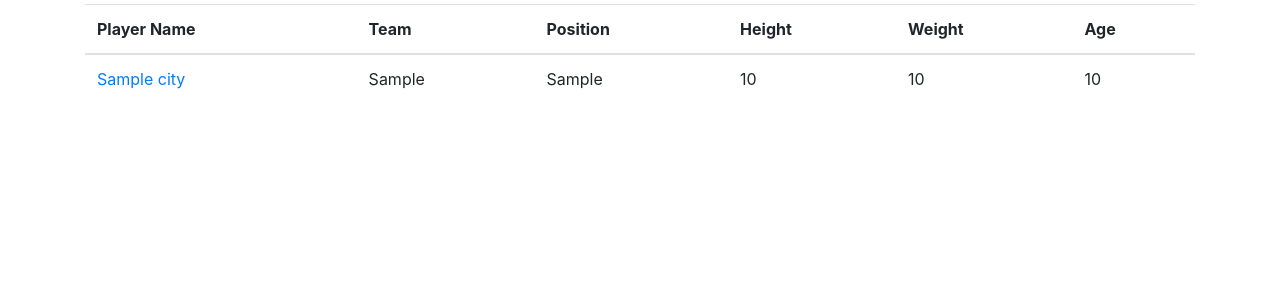
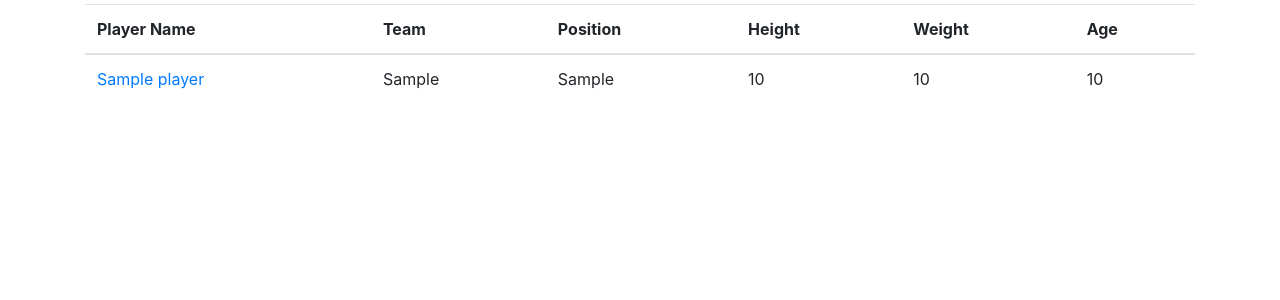
Before and after one commit to meahesachin/webappfinal, a Flask app: template app/templates/index.html in a window 1280 px wide. Shown: the part 56-356 px from the top of the page. Run offline with Flask 2, Linux system fonts and the light colour scheme; the template is opened without the code that fills it: most values are stand-ins (such as "Sample title", 1, 10 or a date in 2020); some libraries are stand-ins or nearby versions.

Commit message:
Fix: Corrected runtime errors with table name, missed renames and dealing with a blank column in the source db.

```diff
--- a/app/app.py
+++ b/app/app.py
@@ -20,7 +20,7 @@ mysql.init_app(app)
 def index():
     user = {'username': 'players Project'}
     cursor = mysql.get_db().cursor()
-    cursor.execute('SELECT * FROM tblplayersImport')
+    cursor.execute('SELECT * FROM tblPlayersImport')
     result = cursor.fetchall()
     return render_template('index.html', title='Home', user=user, players=result)
 
@@ -28,7 +28,7 @@ def index():
 @app.route('/view/<int:player_id>', methods=['GET'])
 def record_view(player_id):
     cursor = mysql.get_db().cursor()
-    cursor.execute('SELECT * FROM tblplayersImport WHERE id=%s', player_id)
+    cursor.execute('SELECT * FROM tblPlayersImport WHERE id=%s', player_id)
     result = cursor.fetchall()
     return render_template('view.html', title='View Form', player=result[0])
 
@@ -36,7 +36,7 @@ def record_view(player_id):
 @app.route('/edit/<int:player_id>', methods=['GET'])
 def form_edit_get(player_id):
     cursor = mysql.get_db().cursor()
-    cursor.execute('SELECT * FROM tblplayersImport WHERE id=%s', player_id)
+    cursor.execute('SELECT * FROM tblPlayersImport WHERE id=%s', player_id)
     result = cursor.fetchall()
     return render_template('edit.html', title='Edit Form', player=result[0])
 
@@ -47,7 +47,7 @@ def form_update_post(player_id):
     inputData = (request.form.get('fldName'), request.form.get('fldTeam'), request.form.get('fldPosition'),
                  request.form.get('fldHeight'), request.form.get('fldWeight'),
                  request.form.get('fldAge'), player_id)
-    sql_update_query = """UPDATE tblplayersImport t SET t.fldName = %s, t.fldTeam = %s, t.fldPosition = %s, t.fldHeight
+    sql_update_query = """UPDATE tblPlayersImport t SET t.fldName = %s, t.fldTeam = %s, t.fldPosition = %s, t.fldHeight
     = %s, t.fldWeight = %s, t.fldAge = %s WHERE t.id = %s """
     cursor.execute(sql_update_query, inputData)
     mysql.get_db().commit()
@@ -65,7 +65,7 @@ def form_insert_post():
     inputData = (request.form.get('fldName'), request.form.get('fldTeam'), request.form.get('fldPosition'),
                  request.form.get('fldHeight'), request.form.get('fldWeight'),
                  request.form.get('fldAge'))
-    sql_insert_query = """INSERT INTO tblplayersImport (fldName,fldTeam,fldPosition,fldHeight,fldWeight,fldAge)
+    sql_insert_query = """INSERT INTO tblPlayersImport (fldName,fldTeam,fldPosition,fldHeight,fldWeight,fldAge)
     VALUES (%s, %s,%s, %s,%s, %s) """
     cursor.execute(sql_insert_query, inputData)
     mysql.get_db().commit()
@@ -75,7 +75,7 @@ def form_insert_post():
 @app.route('/delete/<int:player_id>', methods=['POST'])
 def form_delete_post(player_id):
     cursor = mysql.get_db().cursor()
-    sql_delete_query = """DELETE FROM tblplayersImport WHERE id = %s """
+    sql_delete_query = """DELETE FROM tblPlayersImport WHERE id = %s """
     cursor.execute(sql_delete_query, player_id)
     mysql.get_db().commit()
     return redirect("/", code=302)
@@ -84,7 +84,7 @@ def form_delete_post(player_id):
 @app.route('/api/v1/players', methods=['GET'])
 def api_browse() -> str:
     cursor = mysql.get_db().cursor()
-    cursor.execute('SELECT * FROM tblplayersImport')
+    cursor.execute('SELECT * FROM tblPlayersImport')
     result = cursor.fetchall()
     json_result = json.dumps(result);
     resp = Response(json_result, status=200, mimetype='application/json')
@@ -94,7 +94,7 @@ def api_browse() -> str:
 @app.route('/api/v1/players/<int:player_id>', methods=['GET'])
 def api_retrieve(player_id) -> str:
     cursor = mysql.get_db().cursor()
-    cursor.execute('SELECT * FROM tblplayersImport WHERE id=%s', player_id)
+    cursor.execute('SELECT * FROM tblPlayersImport WHERE id=%s', player_id)
     result = cursor.fetchall()
     json_result = json.dumps(result);
     resp = Response(json_result, status=200, mimetype='application/json')
@@ -108,7 +108,7 @@ def api_edit(player_id) -> str:
     inputData = (content['fldName'], content['fldTeam'], content['fldPosition'],
                  content['fldHeight'], content['fldWeight'],
                  content['fldAge'],player_id)
-    sql_update_query = """UPDATE tblplayersImport t SET t.fldName = %s, t.fldTeam = %s, t.fldPosition = %s, t.fldHeight =
+    sql_update_query = """UPDATE tblPlayersImport t SET t.fldName = %s, t.fldTeam = %s, t.fldPosition = %s, t.fldHeight =
         %s, t.fldWeight = %s, t.fldAge = %s WHERE t.id = %s """
     cursor.execute(sql_update_query, inputData)
     mysql.get_db().commit()
@@ -125,7 +125,7 @@ def api_add() -> str:
     inputData = (content['fldName'], content['fldTeam'], content['fldPosition'],
                  content['fldHeight'], content['fldWeight'],
                  content['fldAge'])
-    sql_insert_query = """INSERT INTO tblplayersImport (fldName,fldTeam,fldPosition,fldHeight,fldWeight,fldAge)
+    sql_insert_query = """INSERT INTO tblPlayersImport (fldName,fldTeam,fldPosition,fldHeight,fldWeight,fldAge)
     VALUES (%s, %s,%s, %s,%s, %s) """
     cursor.execute(sql_insert_query, inputData)
     mysql.get_db().commit()
@@ -136,7 +136,7 @@ def api_add() -> str:
 @app.route('/api/v1/players/<int:player_id>', methods=['DELETE'])
 def api_delete(player_id) -> str:
     cursor = mysql.get_db().cursor()
-    sql_delete_query = """DELETE FROM tblplayersImport WHERE id = %s """
+    sql_delete_query = """DELETE FROM tblPlayersImport WHERE id = %s """
     cursor.execute(sql_delete_query, player_id)
     mysql.get_db().commit()
     resp = Response(status=200, mimetype='application/json')
--- a/app/templates/index.html
+++ b/app/templates/index.html
@@ -13,14 +13,14 @@
     </tr>
     </thead>
     <tbody>
-    {% for city in cities %}
+    {% for player in players %}
     <tr>
-        <td><a href="view/{{player.id}}">{{ city.fldName }}</a></td>
-        <td>{{ city.fldTeam }}</td>
-        <td>{{ city.fldPosition }}</td>
-        <td>{{ city.fldHeight}}</td>
-        <td>{{ city.fldWeight }}</td>
-        <td>{{ city.fldAge }}</td>
+        <td><a href="view/{{player.id}}">{{ player.fldName }}</a></td>
+        <td>{{ player.fldTeam }}</td>
+        <td>{{ player.fldPosition }}</td>
+        <td>{{ player.fldHeight}}</td>
+        <td>{{ player.fldWeight }}</td>
+        <td>{{ player.fldAge }}</td>
 
     </tr>
     {% endfor %}
```
Also changed, not shown: .run/webappfinal.run.xml (added), db/init.sql.
